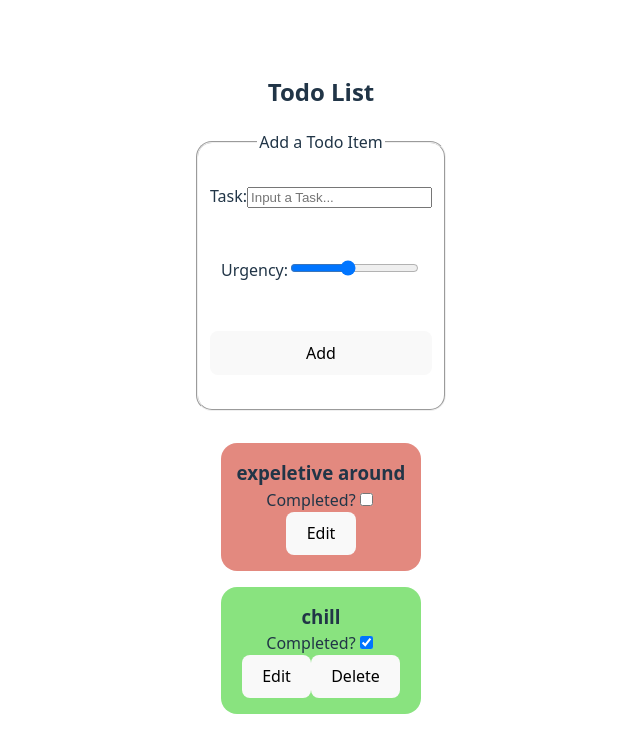
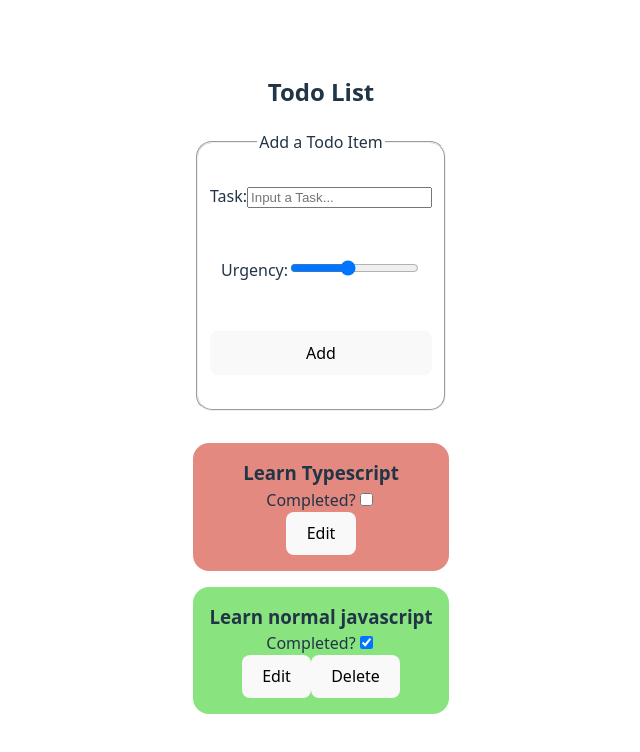
Before and after one commit to nehemiahh23/ALAB-320H.9.1---Building-a-Todo-List, a React (Vite) app: page / in a window 1280 px wide. Shown: the top 752 px of the page, without its empty margins (319-959 px from the left). Built offline with nearby package versions, Linux system fonts and the light colour scheme.

Commit message:
add dynamic todo coloring

```diff
--- a/src/components/List.tsx
+++ b/src/components/List.tsx
@@ -5,7 +5,7 @@ import Item from "./Item.js"
 
 function List() {
 	const id = useRef(2)
-	const [todoList, listDispatch] = useReducer(todoReducer, [{id: 0, task: "expeletive around", urgency: 10, complete: false}, {id: 1, task: "chill", urgency: 1, complete: true}])
+	const [todoList, listDispatch] = useReducer(todoReducer, [{id: 0, task: "Learn Typescript", urgency: 10, complete: false}, {id: 1, task: "Learn normal javascript", urgency: 1, complete: true}])
 
   return (
 	<div id="parent">
```
